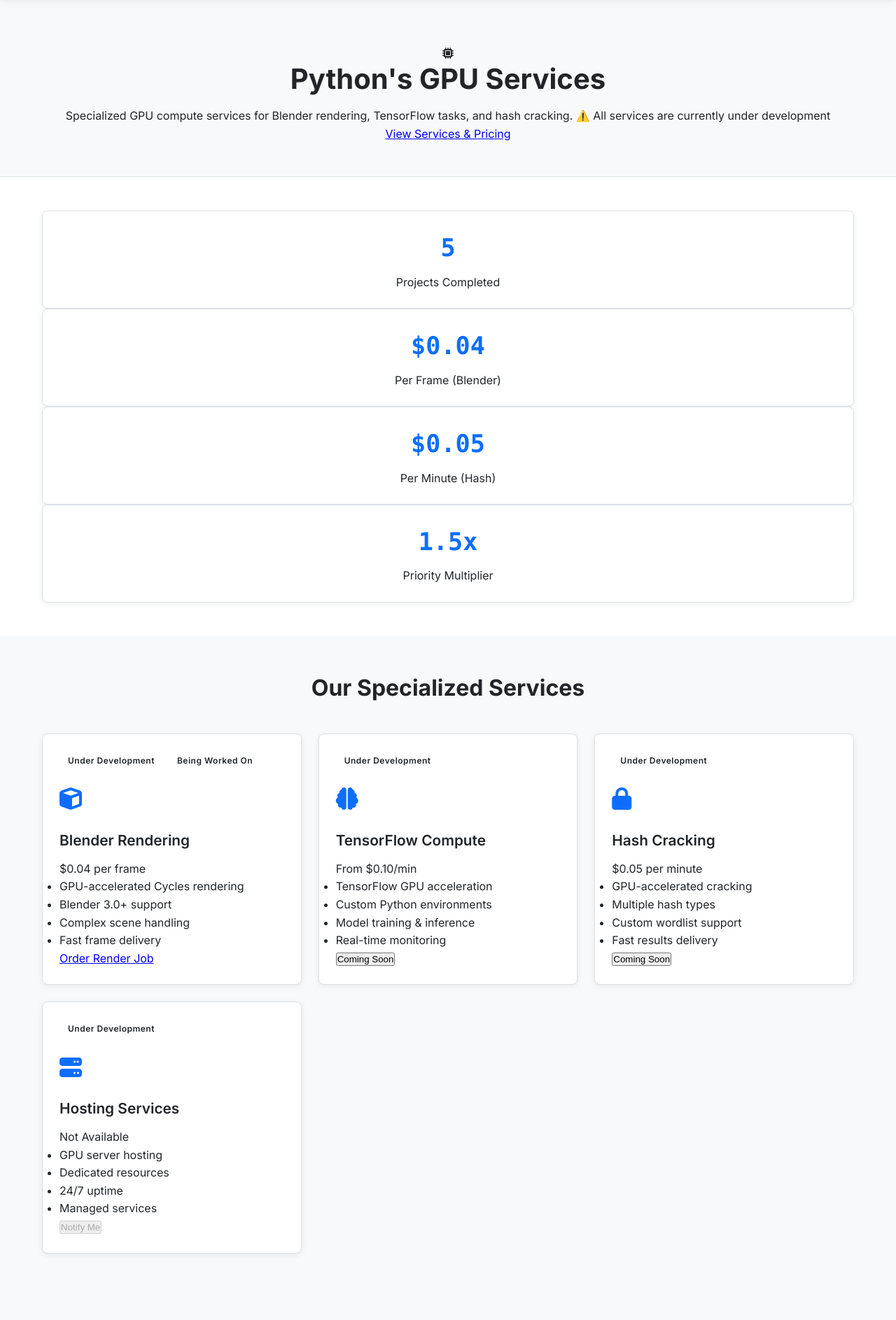
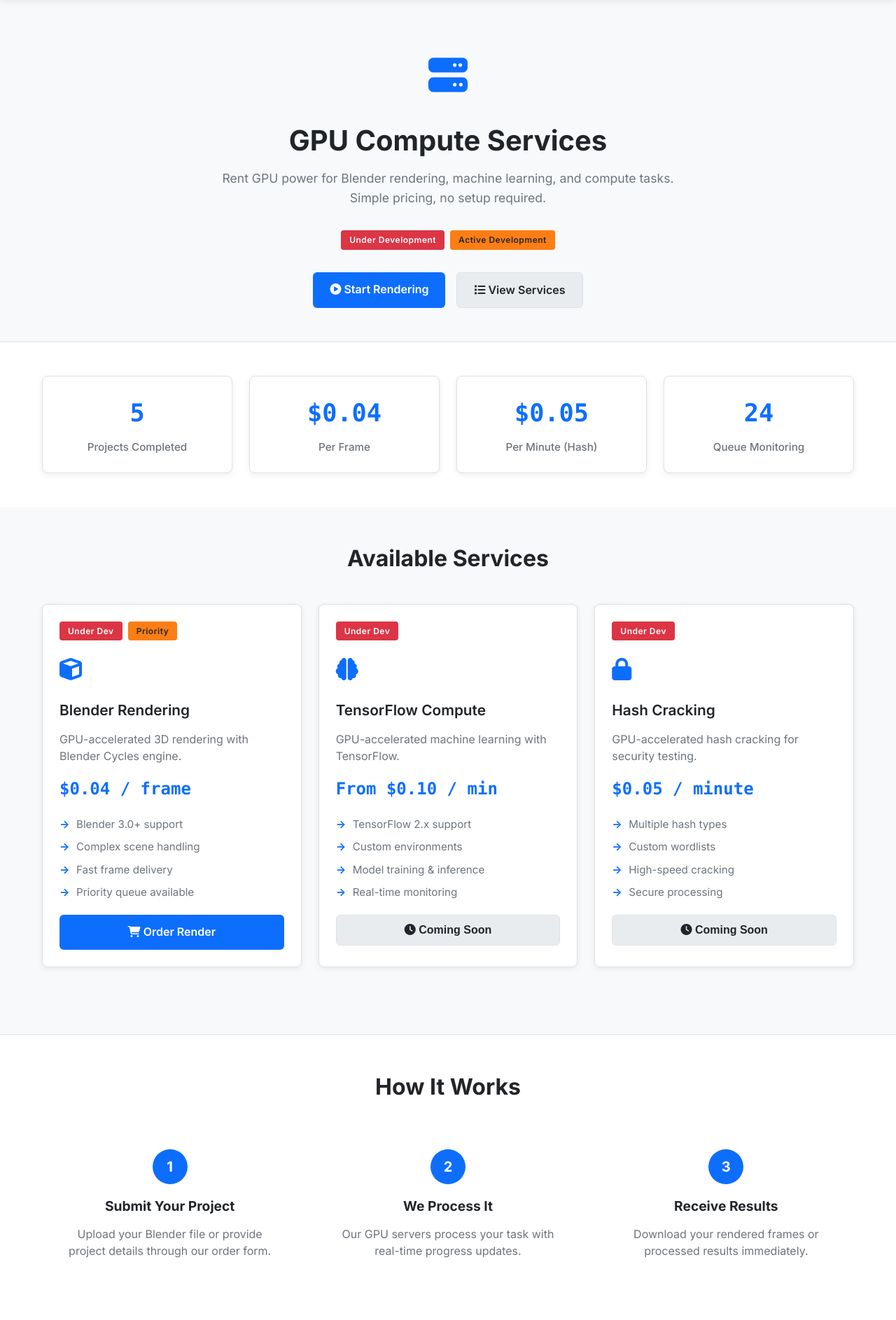
Before and after one commit to Teddy11235-evil/pythons-GPUS, a Flask app: page / in a window 1280 px wide. Shown: the part 75-1961 px from the top of the page at 70% size. Run offline with Flask 3, Linux system fonts and the light colour scheme; some web fonts are replaced.

Commit message:
Update index.html

```diff
--- a/templates/index.html
+++ b/templates/index.html
@@ -1,187 +1,207 @@
 {% extends "base.html" %}
 
+{% block title %}Home - Python's GPUs{% endblock %}
+
 {% block content %}
+    <!-- Hero Section -->
     <section class="hero">
         <div class="container">
-            <div class="gpu-animation">
-                <i class="fas fa-microchip"></i>
+            <div class="hero-icon">
+                <i class="fas fa-server"></i>
             </div>
-            <div class="status-badge">
-                <span class="pulse-dot"></span>
-                <span id="status-message">Loading services...</span>
+            <h1>GPU Compute Services</h1>
+            <p class="hero-subtitle">
+                Rent GPU power for Blender rendering, machine learning, and compute tasks.
+                Simple pricing, no setup required.
+            </p>
+
+            <div class="service-tags" style="justify-content: center; margin-bottom: 2rem;">
+                <span class="tag dev-tag">Under Development</span>
+                <span class="tag work-tag">Active Development</span>
             </div>
-            <h1>Python's GPU Services</h1>
-            <p class="subtitle">
-                Specialized GPU compute services for Blender rendering, TensorFlow tasks, and hash cracking.
-                <span class="warning-text">⚠️ All services are currently under development</span>
-            </p>
-            <a href="#services" class="cta-button">View Services & Pricing</a>
-        </div>
-    </section>
 
-    <section class="stats">
-        <div class="container">
-            <div class="stat-card">
-                <div class="stat-number">5</div>
-                <p>Projects Completed</p>
-            </div>
-            <div class="stat-card">
-                <div class="stat-number" id="blender-price">{{ prices.blender_per_frame }}</div>
-                <p>Per Frame (Blender)</p>
-            </div>
-            <div class="stat-card">
-                <div class="stat-number" id="hash-price">{{ prices.hash_per_minute }}</div>
-                <p>Per Minute (Hash)</p>
-            </div>
-            <div class="stat-card">
-                <div class="stat-number" id="priority-multiplier">{{ prices.priority_multiplier }}</div>
-                <p>Priority Multiplier</p>
+            <div class="hero-cta">
+                <a href="/blender-order" class="btn btn-primary">
+                    <i class="fas fa-play-circle"></i> Start Rendering
+                </a>
+                <a href="#services" class="btn btn-secondary">
+                    <i class="fas fa-list"></i> View Services
+                </a>
             </div>
         </div>
     </section>
 
+    <!-- Stats -->
+    <section class="stats">
+        <div class="container">
+            <div class="stats-grid">
+                <div class="stat-card">
+                    <div class="stat-number">5+</div>
+                    <div class="stat-label">Projects Completed</div>
+                </div>
+                <div class="stat-card">
+                    <div class="stat-number">{{ prices.blender_per_frame }}</div>
+                    <div class="stat-label">Per Frame</div>
+                </div>
+                <div class="stat-card">
+                    <div class="stat-number">{{ prices.hash_per_minute }}</div>
+                    <div class="stat-label">Per Minute (Hash)</div>
+                </div>
+                <div class="stat-card">
+                    <div class="stat-number">24/7</div>
+                    <div class="stat-label">Queue Monitoring</div>
+                </div>
+            </div>
+        </div>
+    </section>
+
+    <!-- Services -->
     <section class="services" id="services">
         <div class="container">
-            <h2 class="section-title">Our Specialized Services</h2>
+            <h2 class="section-title">Available Services</h2>
             <div class="services-grid">
-                <!-- Blender Rendering -->
+                <!-- Blender -->
                 <div class="service-card">
                     <div class="service-tags">
-                        <span class="tag development-tag">Under Development</span>
-                        <span class="tag working-tag">Being Worked On</span>
+                        <span class="tag dev-tag">Under Dev</span>
+                        <span class="tag work-tag">Priority</span>
                     </div>
                     <div class="service-icon">
                         <i class="fas fa-cube"></i>
                     </div>
                     <h3>Blender Rendering</h3>
-                    <p class="price" id="dynamic-blender-price">{{ prices.blender_per_frame }} per frame</p>
-                    <ul class="features">
-                        <li>GPU-accelerated Cycles rendering</li>
+                    <p class="service-description">
+                        GPU-accelerated 3D rendering with Blender Cycles engine.
+                    </p>
+                    <div class="service-price">{{ prices.blender_per_frame }} / frame</div>
+                    <ul class="service-features">
                         <li>Blender 3.0+ support</li>
                         <li>Complex scene handling</li>
                         <li>Fast frame delivery</li>
+                        <li>Priority queue available</li>
                     </ul>
-                    <a href="/blender-order" class="cta-button">Order Render Job</a>
+                    <a href="/blender-order" class="btn btn-primary btn-full">
+                        <i class="fas fa-shopping-cart"></i> Order Render
+                    </a>
                 </div>
 
-                <!-- TensorFlow GPU -->
+                <!-- TensorFlow -->
                 <div class="service-card">
                     <div class="service-tags">
-                        <span class="tag development-tag">Under Development</span>
+                        <span class="tag dev-tag">Under Dev</span>
                     </div>
                     <div class="service-icon">
                         <i class="fas fa-brain"></i>
                     </div>
                     <h3>TensorFlow Compute</h3>
-                    <p class="price" id="dynamic-tf-price">From {{ prices.tensorflow_base }}/min</p>
-                    <ul class="features">
-                        <li>TensorFlow GPU acceleration</li>
-                        <li>Custom Python environments</li>
+                    <p class="service-description">
+                        GPU-accelerated machine learning with TensorFlow.
+                    </p>
+                    <div class="service-price">From {{ prices.tensorflow_base }} / min</div>
+                    <ul class="service-features">
+                        <li>TensorFlow 2.x support</li>
+                        <li>Custom environments</li>
                         <li>Model training & inference</li>
                         <li>Real-time monitoring</li>
                     </ul>
-                    <button class="cta-button" onclick="showComingSoon('tensorflow')">Coming Soon</button>
+                    <button class="btn btn-secondary btn-full" onclick="alert('Coming Soon!')">
+                        <i class="fas fa-clock"></i> Coming Soon
+                    </button>
                 </div>
 
                 <!-- Hash Cracking -->
                 <div class="service-card">
                     <div class="service-tags">
-                        <span class="tag development-tag">Under Development</span>
+                        <span class="tag dev-tag">Under Dev</span>
                     </div>
                     <div class="service-icon">
                         <i class="fas fa-lock"></i>
                     </div>
                     <h3>Hash Cracking</h3>
-                    <p class="price" id="dynamic-hash-price">{{ prices.hash_per_minute }} per minute</p>
-                    <ul class="features">
-                        <li>GPU-accelerated cracking</li>
+                    <p class="service-description">
+                        GPU-accelerated hash cracking for security testing.
+                    </p>
+                    <div class="service-price">{{ prices.hash_per_minute }} / minute</div>
+                    <ul class="service-features">
                         <li>Multiple hash types</li>
-                        <li>Custom wordlist support</li>
-                        <li>Fast results delivery</li>
+                        <li>Custom wordlists</li>
+                        <li>High-speed cracking</li>
+                        <li>Secure processing</li>
                     </ul>
-                    <button class="cta-button" onclick="showComingSoon('hashcracking')">Coming Soon</button>
-                </div>
-
-                <!-- Hosting (Unavailable) -->
-                <div class="service-card unavailable">
-                    <div class="service-tags">
-                        <span class="tag development-tag">Under Development</span>
-                    </div>
-                    <div class="service-icon">
-                        <i class="fas fa-server"></i>
-                    </div>
-                    <h3>Hosting Services</h3>
-                    <p class="price">Not Available</p>
-                    <ul class="features">
-                        <li>GPU server hosting</li>
-                        <li>Dedicated resources</li>
-                        <li>24/7 uptime</li>
-                        <li>Managed services</li>
-                    </ul>
-                    <button class="cta-button" disabled>Notify Me</button>
+                    <button class="btn btn-secondary btn-full" onclick="alert('Coming Soon!')">
+                        <i class="fas fa-clock"></i> Coming Soon
+                    </button>
                 </div>
             </div>
         </div>
     </section>
 
-    <!-- How It Works Section -->
+    <!-- How It Works -->
     <section class="how-it-works">
         <div class="container">
             <h2 class="section-title">How It Works</h2>
-            <div class="steps-grid">
-                <div class="step-card">
+            <div class="steps">
+                <div class="step">
                     <div class="step-number">1</div>
-                    <h3>Submit Your Task</h3>
-                    <p>Upload your Blender file, Python script, or hash file through our simple interface.</p>
+                    <h3>Submit Your Project</h3>
+                    <p>Upload your Blender file or provide project details through our order form.</p>
                 </div>
-                <div class="step-card">
+                <div class="step">
                     <div class="step-number">2</div>
                     <h3>We Process It</h3>
-                    <p>Our GPU servers process your task with real-time monitoring and updates.</p>
+                    <p>Our GPU servers process your task with real-time progress updates.</p>
                 </div>
-                <div class="step-card">
+                <div class="step">
                     <div class="step-number">3</div>
-                    <h3>Get Results</h3>
-                    <p>Download your rendered frames, model outputs, or cracked hashes immediately.</p>
+                    <h3>Receive Results</h3>
+                    <p>Download your rendered frames or processed results immediately.</p>
                 </div>
             </div>
         </div>
     </section>
 
-    <!-- The Rock Meme Section -->
+    <!-- The Rock -->
     <section class="rock-section">
-        <div class="container">
-            <div class="rock-meme">
-                <div class="rock">
-                    <div class="rock-face">🗿</div>
-                    <div class="rock-speech">"Your IP: <span id="user-ip">Loading...</span><br>
-                    Ping: <span id="server-ping">--</span>ms<br>
-                    Users online: <span id="online-users">{{ user_count }}</span></div>
-                </div>
-                <div class="rock-caption">
-                    <p>The Ancient Server Stone knows all...</p>
-                </div>
+        <div class="container rock-container">
+            <div class="rock-face">🗿</div>
+            <div class="rock-speech">
+                <strong>Server Stone Status:</strong><br>
+                IP: <span id="user-ip">Loading...</span><br>
+                Ping: <span id="server-ping">--</span>ms<br>
+                Users: <span id="online-users">{{ user_count }}</span> online
             </div>
+            <p class="rock-caption">The Ancient Server Stone watches over your compute tasks...</p>
         </div>
     </section>
+{% endblock %}
 
-    <!-- Coming Soon Modal -->
-    <div id="comingSoonModal" class="modal">
-        <div class="modal-content">
-            <span class="close-modal" onclick="closeModal('comingSoonModal')">&times;</span>
-            <div class="coming-soon-content">
-                <i class="fas fa-tools"></i>
-                <h2>Service Under Development</h2>
-                <p id="modal-service-name">This service is currently being developed and will be available soon.</p>
-                <p>We're working hard to bring you the best GPU compute experience!</p>
-                <div class="progress-container">
-                    <div class="progress-bar">
-                        <div class="progress-fill" id="progress-fill"></div>
-                    </div>
-                    <div class="progress-text">Development in progress...</div>
-                </div>
-                <button class="cta-button" onclick="closeModal('comingSoonModal')">Got It!</button>
-            </div>
-        </div>
-    </div>
+{% block scripts %}
+<script>
+// Update rock info
+async function updateRockInfo() {
+    try {
+        const response = await fetch('/api/status');
+        const data = await response.json();
+
+        document.getElementById('online-count').textContent = data.user_count;
+        document.getElementById('online-users').textContent = data.user_count;
+        document.getElementById('server-ping').textContent = data.server_ping;
+
+        // Generate fake IP for demo
+        const ipElement = document.getElementById('user-ip');
+        if (ipElement.textContent === 'Loading...') {
+            ipElement.textContent = `192.168.${Math.floor(Math.random() * 255)}.${Math.floor(Math.random() * 255)}`;
+        }
+    } catch (error) {
+        console.log('Failed to update status:', error);
+    }
+}
+
+// Update rock info every 10 seconds
+setInterval(updateRockInfo, 10000);
+updateRockInfo();
+
+// Update server status
+document.getElementById('server-status').textContent = '🟢 Online';
+</script>
 {% endblock %}
```
